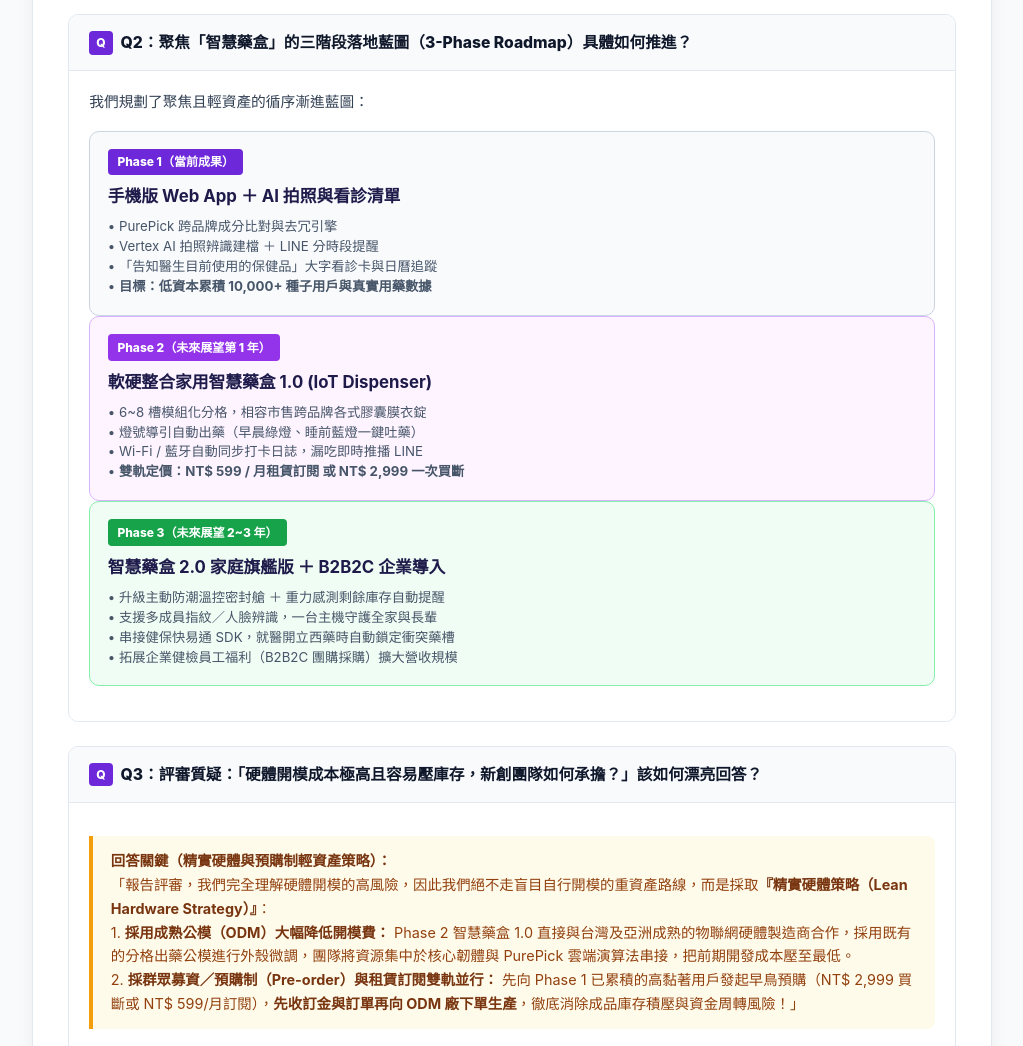
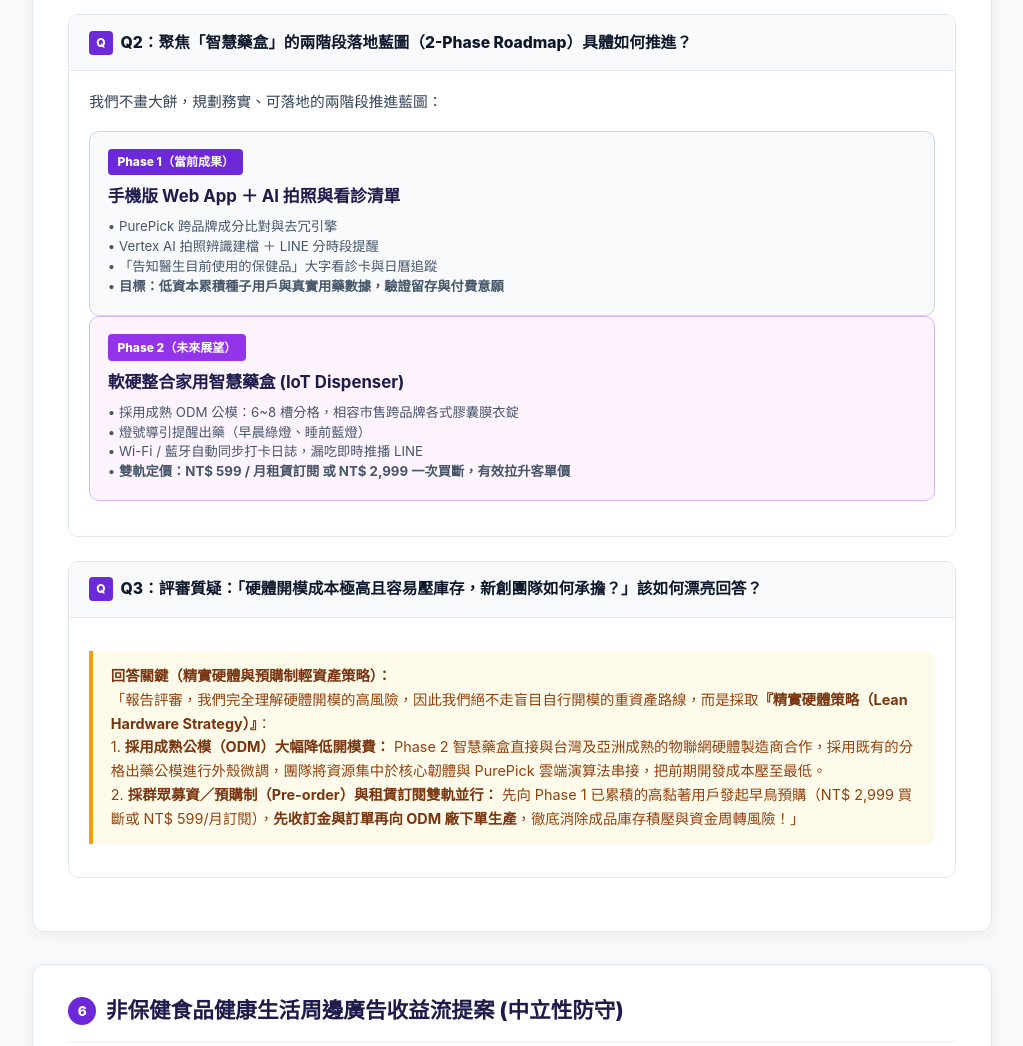
Before and after one commit to EricYu2005/The-Navigators-NCCU-8th-team, a website: page team_defense.html in a window 1280 px wide. Shown: the part 5740-6786 px from the top of the page, without its empty margins (128-1151 px from the left). Drawn offline with Linux system fonts and the light colour scheme.

Commit message:
docs: simplify dispenser roadmap to realistic 2-phase plan (remove Phase 3)

```diff
--- a/team_defense.html
+++ b/team_defense.html
@@ -486,10 +486,10 @@
       </div>
 
       <div class="qa-box">
-        <div class="qa-q">Q2：聚焦「智慧藥盒」的三階段落地藍圖（3-Phase Roadmap）具體如何推進？</div>
+        <div class="qa-q">Q2：聚焦「智慧藥盒」的兩階段落地藍圖（2-Phase Roadmap）具體如何推進？</div>
         <div class="qa-a">
-          <p>我們規劃了聚焦且輕資產的循序漸進藍圖：</p>
-          <div class="verdict-grid" style="grid-template-columns: repeat(auto-fit, minmax(260px, 1fr)); gap: 1rem; margin: 1rem 0;">
+          <p>我們不畫大餅，規劃務實、可落地的兩階段推進藍圖：</p>
+          <div class="verdict-grid" style="grid-template-columns: repeat(auto-fit, minmax(280px, 1fr)); gap: 1rem; margin: 1rem 0;">
             <div style="background:#f8fafc; border:1.5px solid #cbd5e1; border-radius:10px; padding:1.1rem;">
               <span style="display:inline-block; font-size:0.75rem; font-weight:800; padding:0.2rem 0.6rem; background:#6d28d9; color:#fff; border-radius:4px; margin-bottom:0.5rem;">Phase 1（當前成果）</span>
               <h4 style="font-size:1.05rem; color:#1e1b4b; margin-bottom:0.4rem;">手機版 Web App ＋ AI 拍照與看診清單</h4>
@@ -497,29 +497,18 @@
                 • PurePick 跨品牌成分比對與去冗引擎<br />
                 • Vertex AI 拍照辨識建檔 ＋ LINE 分時段提醒<br />
                 • 「告知醫生目前使用的保健品」大字看診卡與日曆追蹤<br />
-                • <strong>目標：低資本累積 10,000+ 種子用戶與真實用藥數據</strong>
+                • <strong>目標：低資本累積種子用戶與真實用藥數據，驗證留存與付費意願</strong>
               </p>
             </div>
 
             <div style="background:#fdf4ff; border:1.5px solid #d8b4fe; border-radius:10px; padding:1.1rem;">
-              <span style="display:inline-block; font-size:0.75rem; font-weight:800; padding:0.2rem 0.6rem; background:#9333ea; color:#fff; border-radius:4px; margin-bottom:0.5rem;">Phase 2（未來展望第 1 年）</span>
-              <h4 style="font-size:1.05rem; color:#1e1b4b; margin-bottom:0.4rem;">軟硬整合家用智慧藥盒 1.0 (IoT Dispenser)</h4>
+              <span style="display:inline-block; font-size:0.75rem; font-weight:800; padding:0.2rem 0.6rem; background:#9333ea; color:#fff; border-radius:4px; margin-bottom:0.5rem;">Phase 2（未來展望）</span>
+              <h4 style="font-size:1.05rem; color:#1e1b4b; margin-bottom:0.4rem;">軟硬整合家用智慧藥盒 (IoT Dispenser)</h4>
               <p style="font-size:0.83rem; color:#475569; line-height:1.5;">
-                • 6~8 槽模組化分格，相容市售跨品牌各式膠囊膜衣錠<br />
-                • 燈號導引自動出藥（早晨綠燈、睡前藍燈一鍵吐藥）<br />
+                • 採用成熟 ODM 公模：6~8 槽分格，相容市售跨品牌各式膠囊膜衣錠<br />
+                • 燈號導引提醒出藥（早晨綠燈、睡前藍燈）<br />
                 • Wi-Fi / 藍牙自動同步打卡日誌，漏吃即時推播 LINE<br />
-                • <strong>雙軌定價：NT$ 599 / 月租賃訂閱 或 NT$ 2,999 一次買斷</strong>
-              </p>
-            </div>
-
-            <div style="background:#f0fdf4; border:1.5px solid #86efac; border-radius:10px; padding:1.1rem;">
-              <span style="display:inline-block; font-size:0.75rem; font-weight:800; padding:0.2rem 0.6rem; background:#16a34a; color:#fff; border-radius:4px; margin-bottom:0.5rem;">Phase 3（未來展望 2~3 年）</span>
-              <h4 style="font-size:1.05rem; color:#1e1b4b; margin-bottom:0.4rem;">智慧藥盒 2.0 家庭旗艦版 ＋ B2B2C 企業導入</h4>
-              <p style="font-size:0.83rem; color:#475569; line-height:1.5;">
-                • 升級主動防潮溫控密封艙 ＋ 重力感測剩餘庫存自動提醒<br />
-                • 支援多成員指紋／人臉辨識，一台主機守護全家與長輩<br />
-                • 串接健保快易通 SDK，就醫開立西藥時自動鎖定衝突藥槽<br />
-                • 拓展企業健檢員工福利（B2B2C 團購採購）擴大營收規模
+                • <strong>雙軌定價：NT$ 599 / 月租賃訂閱 或 NT$ 2,999 一次買斷，有效拉升客單價</strong>
               </p>
             </div>
           </div>
@@ -532,7 +521,7 @@
           <div class="pitch-script">
             <strong>回答關鍵（精實硬體與預購制輕資產策略）：</strong><br />
             「報告評審，我們完全理解硬體開模的高風險，因此我們絕不走盲目自行開模的重資產路線，而是採取<strong>『精實硬體策略（Lean Hardware Strategy）』</strong>：<br />
-            1. <strong>採用成熟公模（ODM）大幅降低開模費：</strong> Phase 2 智慧藥盒 1.0 直接與台灣及亞洲成熟的物聯網硬體製造商合作，採用既有的分格出藥公模進行外殼微調，團隊將資源集中於核心韌體與 PurePick 雲端演算法串接，把前期開發成本壓至最低。<br />
+            1. <strong>採用成熟公模（ODM）大幅降低開模費：</strong> Phase 2 智慧藥盒直接與台灣及亞洲成熟的物聯網硬體製造商合作，採用既有的分格出藥公模進行外殼微調，團隊將資源集中於核心韌體與 PurePick 雲端演算法串接，把前期開發成本壓至最低。<br />
             2. <strong>採群眾募資／預購制（Pre-order）與租賃訂閱雙軌並行：</strong> 先向 Phase 1 已累積的高黏著用戶發起早鳥預購（NT$ 2,999 買斷或 NT$ 599/月訂閱），<strong>先收訂金與訂單再向 ODM 廠下單生產</strong>，徹底消除成品庫存積壓與資金周轉風險！」
           </div>
         </div>
```
Also changed, not shown: team_defense_notes.html (+10 -21 lines).
